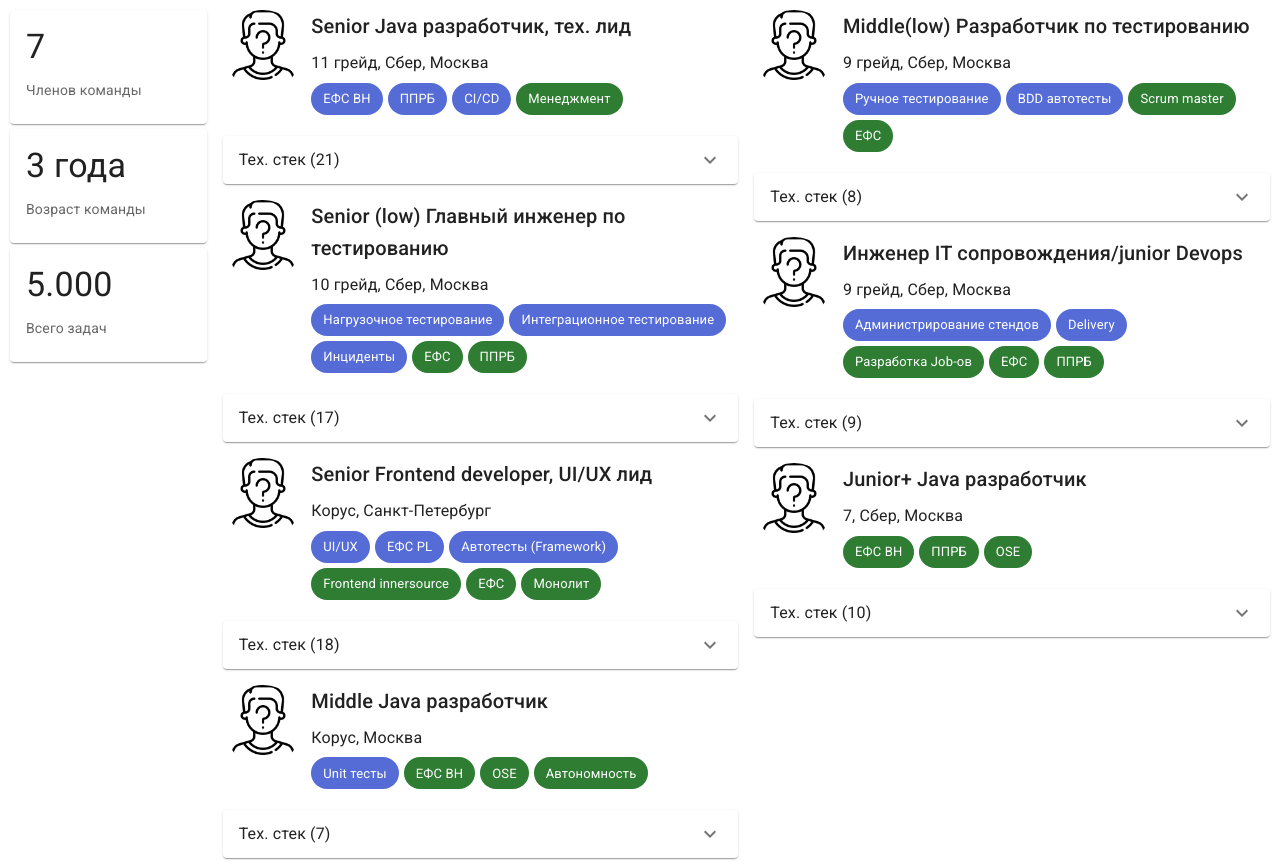
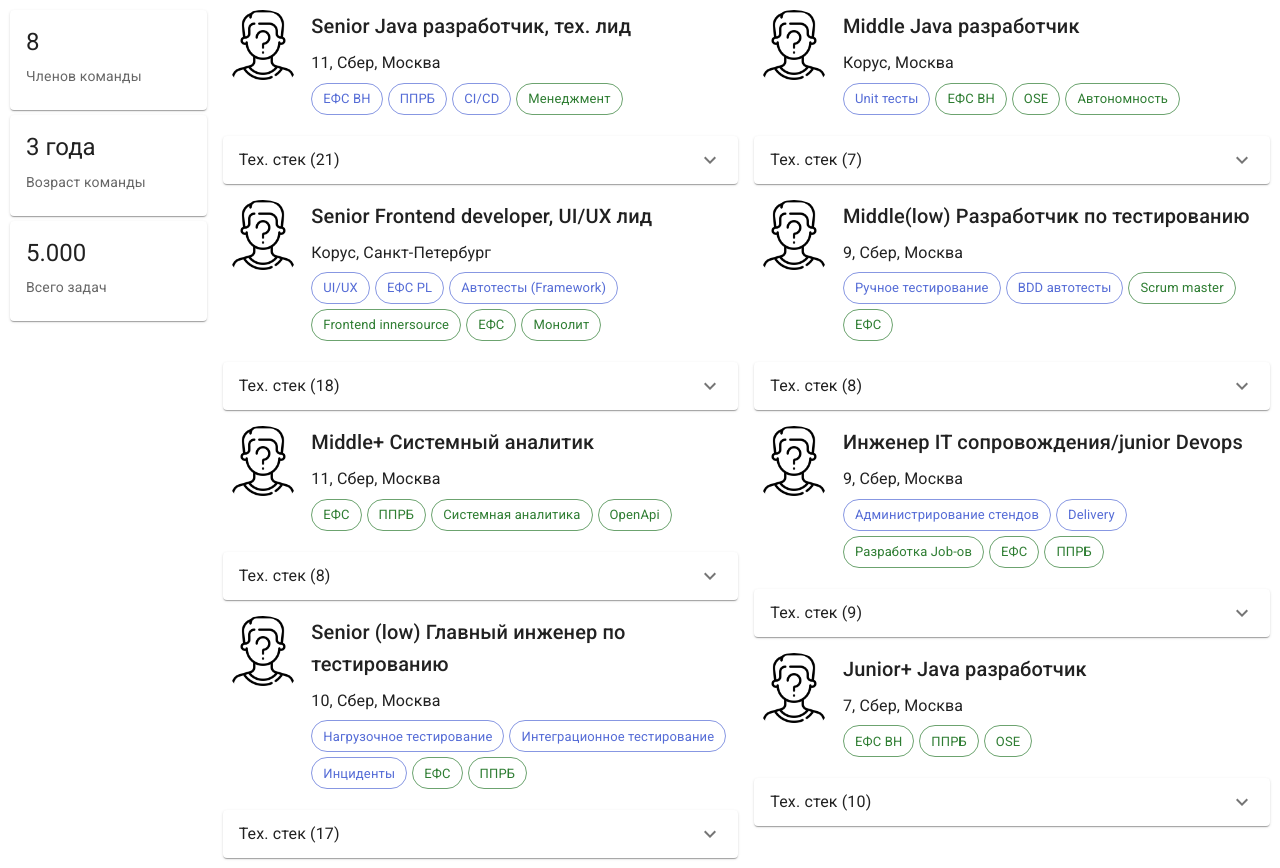
Before and after one commit to Dimsy/team-promotion, a React (Create React App) app: page / in a window 1280 px wide. Built offline with nearby package versions, Linux system fonts and the light colour scheme.

Commit message:
Init commit: Сортировка, + аналитик

```diff
--- a/src/App.tsx
+++ b/src/App.tsx
@@ -22,12 +22,14 @@ import CardContent from '@mui/material/CardContent';
 import { Button, CardActionArea, CardActions } from '@mui/material';
 
 import manpng from './static/gender-identity.png';
+import {Simulate} from "react-dom/test-utils";
+import play = Simulate.play;
 
 
 const data = [
     {
         name: '-',
-        level: '11 грейд',
+        level: 11,
         position: 'Senior Java разработчик, тех. лид',
         company: 'Сбер',
         city: 'Москва',
@@ -65,7 +67,7 @@ const data = [
     },
     {
         name: '-',
-        level: '10 грейд',
+        level: 10,
         position: 'Senior (low) Главный инженер по тестированию',
         company: 'Сбер',
         city: 'Москва',
@@ -99,7 +101,7 @@ const data = [
     },
     {
         name: '-',
-        level: '',
+        level: 11,
         position: 'Senior Frontend developer, UI/UX лид',
         company: 'Корус',
         city: 'Санкт-Петербург',
@@ -135,7 +137,7 @@ const data = [
     },
     {
         name: '-',
-        level: '',
+        level: 9,
         position: 'Middle Java разработчик',
         city: 'Москва',
         company: 'Корус',
@@ -158,7 +160,7 @@ const data = [
     },
     {
         name: '-',
-        level: '9 грейд',
+        level: 9,
         position: 'Middle(low) Разработчик по тестированию',
         company: 'Сбер',
         city: 'Москва',
@@ -182,7 +184,7 @@ const data = [
     },
     {
         name: '-',
-        level: '9 грейд',
+        level: 9,
         position: 'Инженер IT сопровождения/junior Devops',
         company: 'Сбер',
         city: 'Москва',
@@ -208,7 +210,7 @@ const data = [
     },
     {
         name: '-',
-        level: '7',
+        level: 7,
         position: 'Junior+ Java разработчик',
         city: 'Москва',
         company: 'Сбер',
@@ -230,14 +232,39 @@ const data = [
             'OSE'
         ]
     },
+    {
+        name: '-',
+        level: 11,
+        position: 'Middle+ Системный аналитик',
+        city: 'Москва',
+        company: 'Сбер',
+        skills: [
+            'GIT',
+            'PlantUML (UML)',
+            'BPMN 2.0',
+            'C',
+            'openAPI',
+            'SQL',
+            'PowerShell',
+            'Java'
+        ],
+        specs: [
+            'ЕФС',
+            'ППРБ',
+            'Системная аналитика',
+            'OpenApi'
+        ]
+    },
 ];
+
+data.sort((a,b) => a.level > b.level ? -1 : 1);
 
 export default function App() {
     const Metric = ({label, subLabel}) =>  {
         return (
             <Card style={{marginBottom: 5}}>
                 <CardContent>
-                    <Typography gutterBottom variant="h4" component="div">
+                    <Typography gutterBottom variant="h5" component="div">
                         {label}
                     </Typography>
                     <Typography variant="body2" color="text.secondary">
@@ -260,16 +287,16 @@ export default function App() {
                             {`${player.position}`}
                         </Typography>
                         <Typography variant="subtitle1" gutterBottom>
-                            {`${!!player.level ? player.level+', ' : ''} ${player.company}, ${player.city}`}
+                            {`${!!player.level && player.company !== 'Корус' ? player.level+', ' : ''} ${player.company}, ${player.city}`}
                         </Typography>
                             {player.specs.map((spec) => {
                                     if (spec.indexOf('^') != -1) {
                                         return (
-                                            <Chip label={spec.replaceAll('^','')} color="primary" style={{marginRight: 5, marginBottom: 5}}/>
+                                            <Chip label={spec.replaceAll('^','')} color="primary" variant="outlined" style={{marginRight: 5, marginBottom: 5}}/>
                                         );
                                     } else {
                                         return (
-                                            <Chip label={spec} color="success" style={{marginRight: 5, marginBottom: 5}}/>
+                                            <Chip label={spec} color="success" variant="outlined" style={{marginRight: 5, marginBottom: 5}}/>
                                         )
                                     }
                                 }
```
